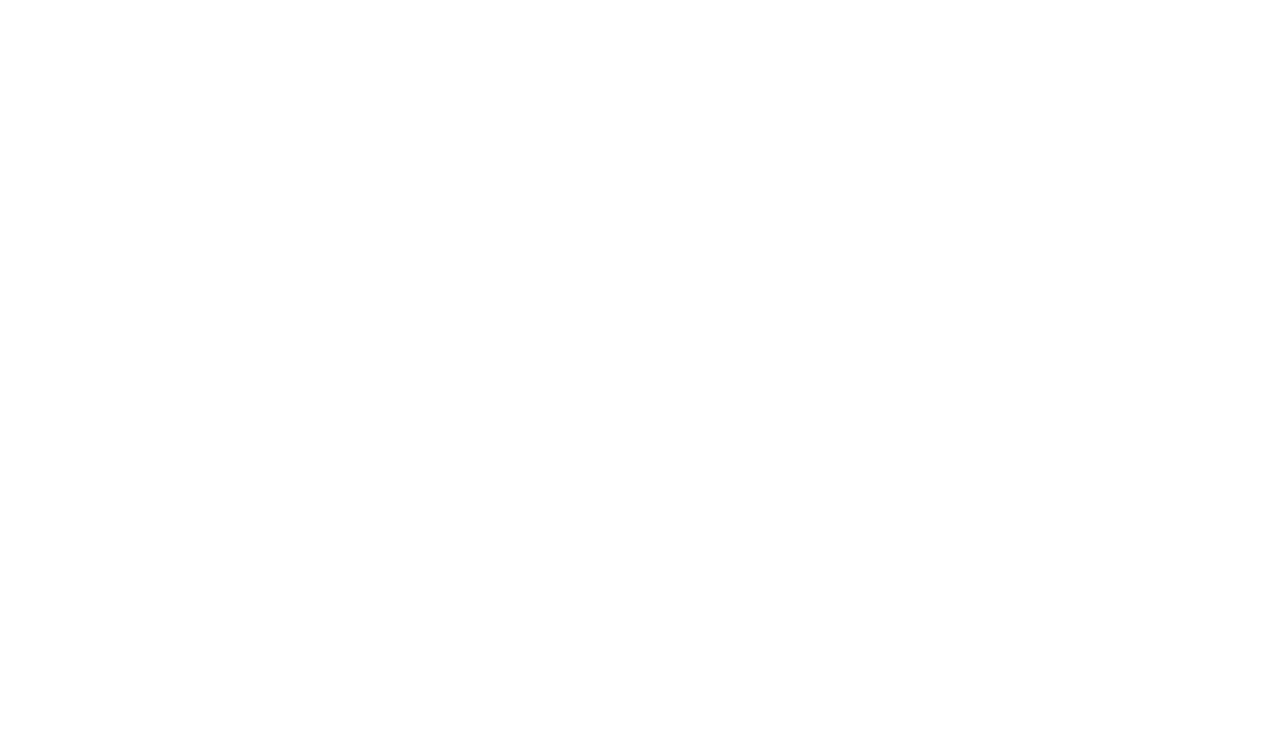
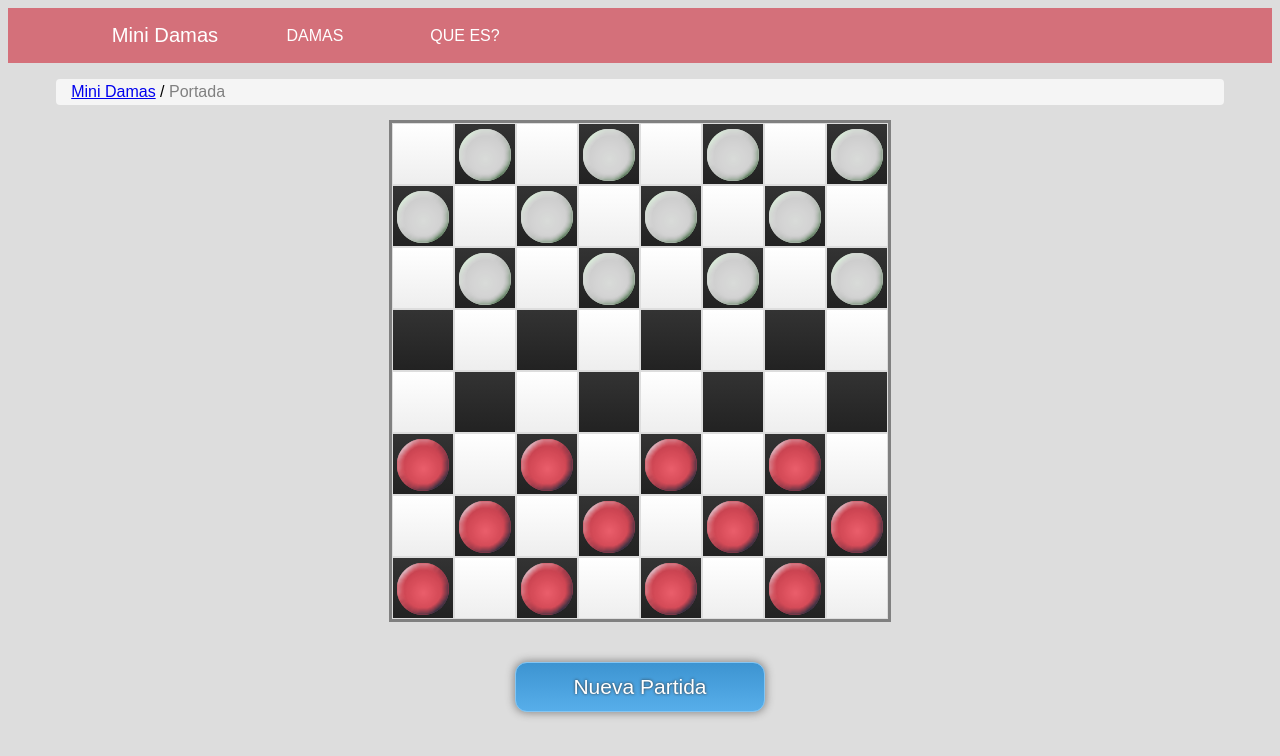
Before and after one commit to bonino97/LPPA, a plain HTML site: page damas-v2/index.html in a window 1280 px wide. Drawn offline with Linux system fonts and the light colour scheme.

Commit message:
Adding damas v2 & javascript class 6

```diff
--- a/damas-v2/index.html
+++ b/damas-v2/index.html
@@ -3,8 +3,161 @@
   <head>
     <meta charset="UTF-8" />
     <meta http-equiv="X-UA-Compatible" content="IE=edge" />
-    <meta name="viewport" content="width=device-width, initial-scale=1.0" />
-    <title>Recuperatorio Flex</title>
+    <meta name="viewport" content="width=device-width, initial-scale=1" />
+    <link rel="stylesheet" href="./styles.css" />
+    <title>Damas</title>
   </head>
-  <body></body>
+  <body>
+    <div class="container">
+      <nav class="navbar">
+        <div class="nav-container">
+          <a class="font-size-title" href="#">Mini Damas</a>
+          <a class="font-size-nav" href="#">DAMAS</a>
+          <a class="font-size-nav" href="#">QUE ES?</a>
+        </div>
+      </nav>
+      <header class="breadcrumb-grid">
+        <ul class="breadcrumb">
+          <li><a href="/">Mini Damas</a></li>
+          /
+          <li class="active">Portada</li>
+        </ul>
+      </header>
+      <section class="content">
+        <table class="board">
+          <tr>
+            <td><div class="item-white"></div></td>
+            <td>
+              <div class="item-black"><div class="white-piece"></div></div>
+            </td>
+            <td><div class="item-white"></div></td>
+            <td>
+              <div class="item-black"><div class="white-piece"></div></div>
+            </td>
+            <td><div class="item-white"></div></td>
+            <td>
+              <div class="item-black"><div class="white-piece"></div></div>
+            </td>
+            <td><div class="item-white"></div></td>
+            <td>
+              <div class="item-black"><div class="white-piece"></div></div>
+            </td>
+          </tr>
+          <tr>
+            <td>
+              <div class="item-black"><div class="white-piece"></div></div>
+            </td>
+            <td><div class="item-white"></div></td>
+            <td>
+              <div class="item-black"><div class="white-piece"></div></div>
+            </td>
+            <td><div class="item-white"></div></td>
+            <td>
+              <div class="item-black"><div class="white-piece"></div></div>
+            </td>
+            <td><div class="item-white"></div></td>
+            <td>
+              <div class="item-black"><div class="white-piece"></div></div>
+            </td>
+            <td><div class="item-white"></div></td>
+          </tr>
+          <tr>
+            <td><div class="item-white"></div></td>
+            <td>
+              <div class="item-black"><div class="white-piece"></div></div>
+            </td>
+            <td><div class="item-white"></div></td>
+            <td>
+              <div class="item-black"><div class="white-piece"></div></div>
+            </td>
+            <td><div class="item-white"></div></td>
+            <td>
+              <div class="item-black"><div class="white-piece"></div></div>
+            </td>
+            <td><div class="item-white"></div></td>
+            <td>
+              <div class="item-black"><div class="white-piece"></div></div>
+            </td>
+          </tr>
+          <tr>
+            <td><div class="item-black"></div></td>
+            <td><div class="item-white"></div></td>
+            <td><div class="item-black"></div></td>
+            <td><div class="item-white"></div></td>
+            <td><div class="item-black"></div></td>
+            <td><div class="item-white"></div></td>
+            <td><div class="item-black"></div></td>
+            <td><div class="item-white"></div></td>
+          </tr>
+          <tr>
+            <td><div class="item-white"></div></td>
+            <td><div class="item-black"></div></td>
+            <td><div class="item-white"></div></td>
+            <td><div class="item-black"></div></td>
+            <td><div class="item-white"></div></td>
+            <td><div class="item-black"></div></td>
+            <td><div class="item-white"></div></td>
+            <td><div class="item-black"></div></td>
+          </tr>
+          <tr>
+            <td>
+              <div class="item-black"><div class="red-piece"></div></div>
+            </td>
+            <td><div class="item-white"></div></td>
+            <td>
+              <div class="item-black"><div class="red-piece"></div></div>
+            </td>
+            <td><div class="item-white"></div></td>
+            <td>
+              <div class="item-black"><div class="red-piece"></div></div>
+            </td>
+            <td><div class="item-white"></div></td>
+            <td>
+              <div class="item-black"><div class="red-piece"></div></div>
+            </td>
+            <td><div class="item-white"></div></td>
+          </tr>
+          <tr>
+            <td><div class="item-white"></div></td>
+            <td>
+              <div class="item-black"><div class="red-piece"></div></div>
+            </td>
+            <td><div class="item-white"></div></td>
+            <td>
+              <div class="item-black"><div class="red-piece"></div></div>
+            </td>
+            <td><div class="item-white"></div></td>
+            <td>
+              <div class="item-black"><div class="red-piece"></div></div>
+            </td>
+            <td><div class="item-white"></div></td>
+            <td>
+              <div class="item-black"><div class="red-piece"></div></div>
+            </td>
+          </tr>
+          <tr>
+            <td>
+              <div class="item-black"><div class="red-piece"></div></div>
+            </td>
+            <td><div class="item-white"></div></td>
+            <td>
+              <div class="item-black"><div class="red-piece"></div></div>
+            </td>
+            <td><div class="item-white"></div></td>
+            <td>
+              <div class="item-black"><div class="red-piece"></div></div>
+            </td>
+            <td><div class="item-white"></div></td>
+            <td>
+              <div class="item-black"><div class="red-piece"></div></div>
+            </td>
+            <td><div class="item-white"></div></td>
+          </tr>
+        </table>
+      </section>
+      <footer class="button-grid">
+        <button class="button-style">Nueva Partida</button>
+      </footer>
+    </div>
+  </body>
 </html>
--- /dev/null
+++ b/damas-v2/styles.css
@@ -0,0 +1,140 @@
+body {
+  font-family: Arial, Helvetica, sans-serif;
+  background-color: #dddddd;
+}
+
+.content {
+  display: grid;
+  justify-items: center;
+}
+
+.board {
+  border: 3px solid gray;
+  border-spacing: 0px !important;
+  overflow-x: auto;
+}
+
+/* .flex-container {
+  display: flex;
+  flex-direction: row;
+} */
+
+.item-black {
+  width: 60px;
+  height: 60px;
+  background-color: black;
+  background: linear-gradient(#333333, #222222);
+}
+
+.item-white {
+  width: 60px;
+  height: 60px;
+  background-color: white;
+  background: linear-gradient(#ffffff, #eeeeee);
+}
+
+.red-piece {
+  width: 100%;
+  height: 100%;
+  background-image: url(./img/PieceRed.png);
+}
+
+.white-piece {
+  width: 100%;
+  height: 100%;
+  background-image: url(./img/PieceWhite.png);
+}
+
+.navbar {
+  margin-bottom: 1rem;
+  padding-right: 0;
+  padding-left: 0;
+  background-color: #d4707a;
+}
+
+.navbar div {
+  display: grid;
+  grid-template-columns: repeat(auto-fit, minmax(150px, 0fr));
+}
+
+.nav-container {
+  max-width: 1100px;
+  margin: 0 auto;
+}
+
+.navbar a {
+  padding: 1rem;
+  color: white;
+  text-decoration: none;
+  text-align: center;
+}
+
+.font-size-title {
+  font-size: 1.26rem;
+  margin: auto;
+}
+
+.font-size-nav {
+  font-size: medium;
+  margin: auto;
+}
+
+.button-grid {
+  margin-top: 20px;
+  display: grid;
+  grid-template-columns: repeat(auto-fit, minmax(200px, 1fr));
+  text-align: center;
+  justify-items: center;
+}
+
+.button-style {
+  border-radius: 12px;
+  background: linear-gradient(#3d94d1, #57aeea);
+  background-color: lightBlue;
+  display: inline-block;
+  font-size: 21px;
+  margin-top: 20px;
+  padding: 10px 45px;
+  vertical-align: middle;
+  color: #fff;
+  border: 1px solid #84c5f3;
+  text-shadow: 0 0 3px #333333;
+  cursor: pointer;
+  box-shadow: 0 0 8px 1px #888888;
+  width: 250px;
+  height: 50px;
+}
+
+@media (max-width: 700px) {
+  .container {
+    width: 500px;
+    height: 100%;
+  }
+}
+
+@media (max-width: 375px) {
+  .container {
+    width: 500px;
+    height: 100%;
+  }
+}
+
+.breadcrumb-grid {
+  display: grid;
+  grid-template-columns: repeat(auto-fit, minmax(100%, 0fr));
+  justify-items: center;
+}
+
+.breadcrumb {
+  width: 90%;
+  padding: 4px 15px;
+  margin: 0 0 15px 0;
+  list-style: none;
+  background-color: #f5f5f5;
+  border-radius: 4px;
+}
+
+.breadcrumb > li {
+  display: inline-block;
+  color: gray;
+}
```
Also changed, not shown: damas-v2/without-table.html (added, +99 -0 lines), damas-v2/img/PieceRed.png (added), damas-v2/img/PieceWhite.png (added), javascript-v2/app.js (added).
